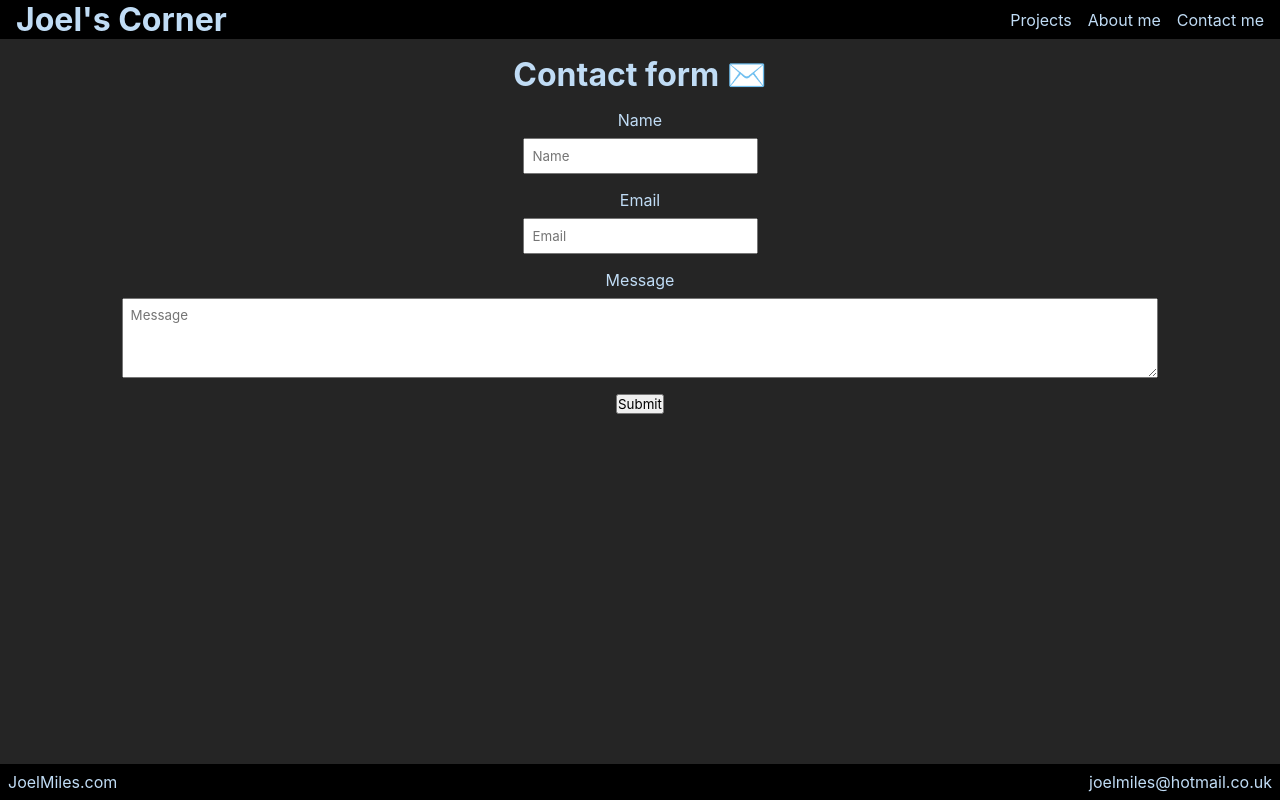
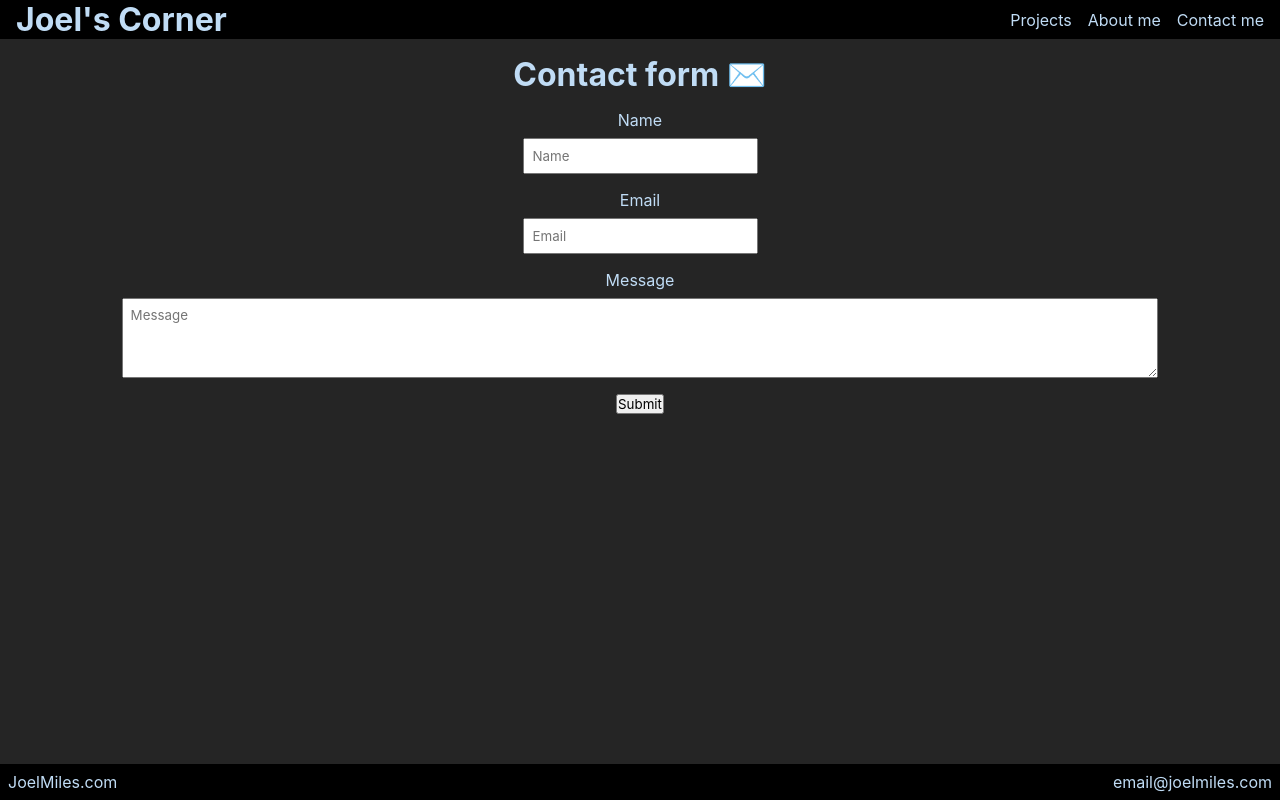
Before and after one commit to Neeblue/joels-corner, a React (Create React App) app: page /contact in a window 1280 px wide. Built offline with nearby package versions, Linux system fonts and the light colour scheme.

Commit message:
Updated email to custom

```diff
--- a/src/components/Footer.tsx
+++ b/src/components/Footer.tsx
@@ -6,8 +6,8 @@ export default function Footer() {
     return (
         <div className='footer'>
             <div>JoelMiles.com</div>
-            <a href='mailto: joelmiles@hotmail.co.uk'>
-                joelmiles@hotmail.co.uk
+            <a href='mailto: email@joelmiles.com'>
+                email@joelmiles.com
             </a>
         </div>
     );
```
